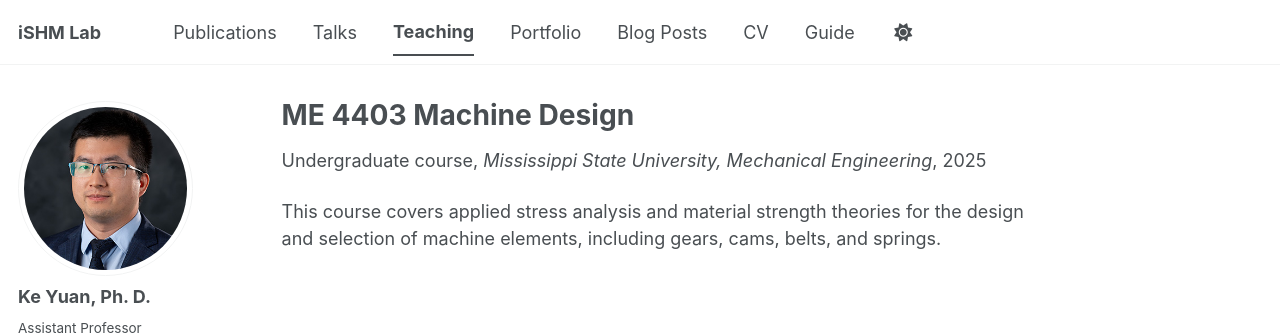
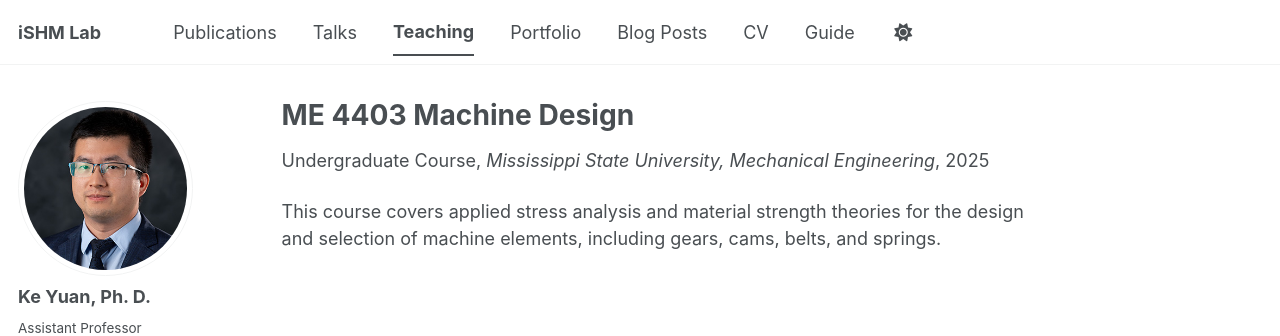
Before and after one commit to KeYuan2025/KeYuan2025.github.io, a Jekyll site: the page built from _teaching/2025-fall-teaching-1.md, in a window 1280 px wide. Shown: the top 336 px of the page. Built offline with Jekyll 4.4.1, drawn with Linux system fonts in a browser that asks for light colours; some web fonts are replaced; a script bundle is joined from its source files by our own code; library files that are not in the unit come from our copies; part of the change alters nothing that is shown.

```diff
--- a/_teaching/2025-fall-teaching-1.md
+++ b/_teaching/2025-fall-teaching-1.md
@@ -1,11 +1,12 @@
 ---
 title: "ME 4403 Machine Design"
 collection: teaching
-type: "Undergraduate course"
+type: "Undergraduate Course"
 permalink: /teaching/2025-fall-teaching-1
 venue: "Mississippi State University, Mechanical Engineering"
 date: 2025-08-20
 location: "Starkville, MS"
+title_link: false
 ---
 
 This course covers applied stress analysis and material strength theories for the design and selection of machine elements, including gears, cams, belts, and springs.
```
